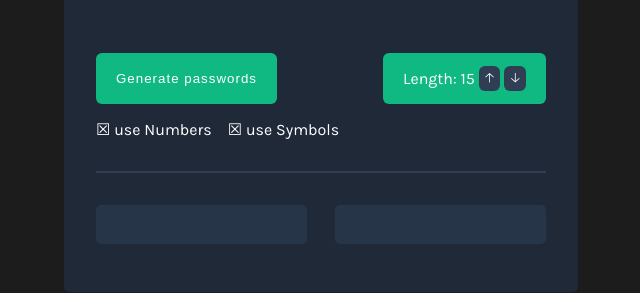
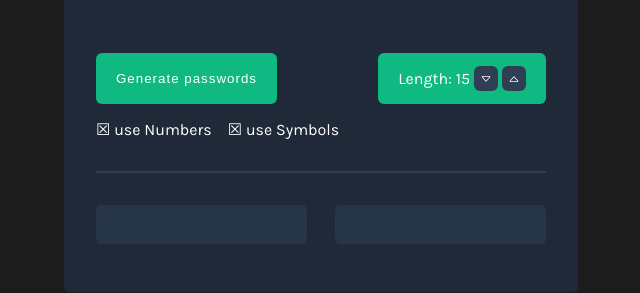
Before and after one commit to timo-js/password_generator, a plain HTML site: page index.html in a window 1280 px wide. Shown: the part 224-517 px from the top of the page, 319-959 px from the left. Drawn offline with Linux system fonts and the light colour scheme.

Commit message:
changed styles and buttons

```diff
--- a/index.html
+++ b/index.html
@@ -25,8 +25,16 @@
         </button>
         <div class="number-input">
           <p>Length:&nbsp;<p id="password-length">15</p></p>
-          <button class="btn-arrow" onclick="increase()">🡡</button>
-          <button class="btn-arrow" onclick="decrease()">🡣</button>
+          <button class="btn-arrow" onclick="decrease()">
+            <svg xmlns="http://www.w3.org/2000/svg" width="12" height="12" fill="currentColor" class="bi bi-caret-down" viewBox="0 0 16 16">
+              <path d="M3.204 5h9.592L8 10.481 3.204 5zm-.753.659 4.796 5.48a1 1 0 0 0 1.506 0l4.796-5.48c.566-.647.106-1.659-.753-1.659H3.204a1 1 0 0 0-.753 1.659z"/>
+            </svg>
+          </button>
+          <button class="btn-arrow" onclick="increase()">
+            <svg xmlns="http://www.w3.org/2000/svg" width="12" height="12" fill="currentColor" class="bi bi-caret-up" viewBox="0 0 16 16">
+              <path d="M3.204 11h9.592L8 5.519 3.204 11zm-.753-.659 4.796-5.48a1 1 0 0 1 1.506 0l4.796 5.48c.566.647.106 1.659-.753 1.659H3.204a1 1 0 0 1-.753-1.659z"/>
+            </svg>
+          </button>
         </div>
       </div>
       <div class="checkbox-group">
--- a/styles.css
+++ b/styles.css
@@ -95,6 +95,8 @@ button:hover {
   border-radius: 6px;
   height: 25px;
   margin-left: 0.25rem;
+  display: flex;
+  align-items: center;
 }
 
 .btn-arrow:hover {
```
